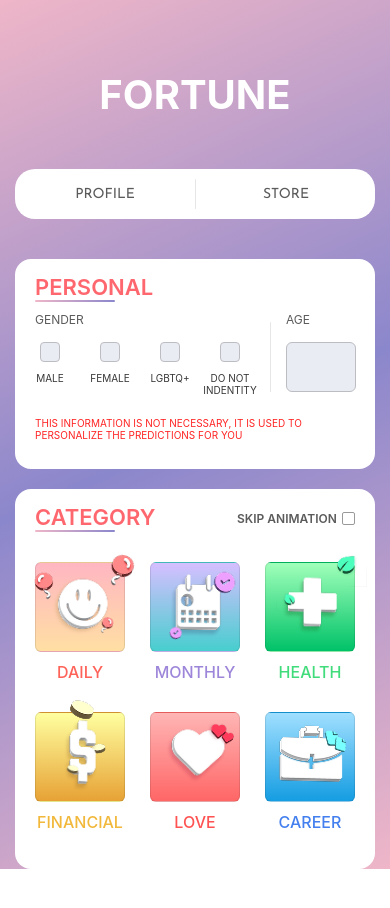
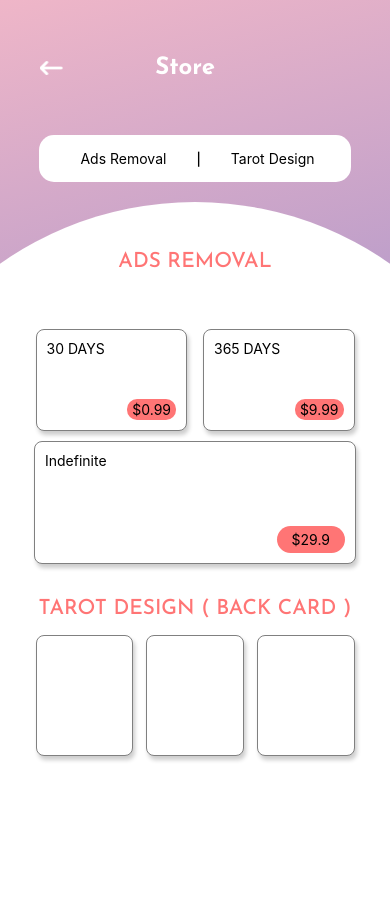
Before and after one commit to Napus-BackendDev/Mobile, a React Native app in the folder Frontend/: screen /Store in a window 390 px wide. Shown: the top 908 px of the page. Before the commit the page ends 869 px from the top, so only its background shows below. Built offline with nearby package versions, Linux system fonts and the light colour scheme.

Commit message:
Draft of Store Screen

```diff
--- a/Frontend/App.js
+++ b/Frontend/App.js
@@ -9,6 +9,7 @@ import ProfileLogInedScreen from './src/screens/ProfileLogInedScreen';
 import DailyScreen from './src/screens/DailyScreen';
 import LoginScreen from './src/screens/LoginScreen';
 import SignupScreen from './src/screens/SignupScreen';
+import StoreScreen from './src/screens/StoreScreen';
 
 const Stack = createStackNavigator();
 
@@ -22,6 +23,7 @@ export default function App() {
         <Stack.Screen name='Profile' component={ProfileScreen} options={{ headerShown: false }}/>
         <Stack.Screen name='ProfileLogIned' component={ProfileLogInedScreen} options={{ headerShown: false }}/>
         <Stack.Screen name="Daily" component={DailyScreen} options={{ headerShown: false }}/>
+        <Stack.Screen name='Store' component={StoreScreen} options={{headerShown:false}}/>
       </Stack.Navigator>
     </NavigationContainer>
   );
--- a/Frontend/src/screens/HomeScreen.js
+++ b/Frontend/src/screens/HomeScreen.js
@@ -29,9 +29,9 @@ export default function HomeScreen({ navigation }) {
 
                 {/* Navigation Tab */}
                 <View style={ styles.navigation }>
-                    <TouchableOpacity style={ component.navigator } onPress={() => navigation.navigate('Profile')}>PROFILE</TouchableOpacity>
+                    <TouchableOpacity style={ component.navigator } onPress={() => navigation.navigate('Profile')}><Text>PROFILE</Text></TouchableOpacity>
                     <View style={ component.line }/>
-                    <TouchableOpacity style={ component.navigator } >STORE</TouchableOpacity>
+                    <TouchableOpacity style={ component.navigator } onPress={()=>navigation.navigate("Store")}><Text>STORE</Text></TouchableOpacity>
                 </View>
 
                 {/* Personal Tab */}
--- /dev/null
+++ b/Frontend/src/screens/StoreScreen.js
@@ -0,0 +1,253 @@
+import { LinearGradient } from 'expo-linear-gradient';
+import { Linking, StyleSheet, Text, View , TouchableOpacity , Image} from 'react-native';
+import { useFonts } from "expo-font";
+
+export default function StoreScreen({ navigation }) {
+  const [fontsLoaded] = useFonts({
+      'JosefinSans': require('../../assets/fonts/JosefinSans.ttf'),
+  });
+
+  return (
+    <LinearGradient
+      colors={['#EFB6C8', '#8B87CC', '#EFB6C8']}
+      start={{ x: 0, y: 0 }}
+      end={{ x: 1, y: 1 }}
+      style={styles.background}
+    >
+      {/* Add the header */}
+      <View style={ styles.header }>
+        <TouchableOpacity style={{paddingLeft: 20}} onPress={() => navigation.navigate('Home')}>
+          <Image
+            source={require('../../assets/img/Arrow.png')}
+            style={{ width: 23.03, height: 14 }}
+          />
+        </TouchableOpacity>
+        <Text style={styles.title}>Store</Text>
+
+      </View>
+
+      <View style={styles.ractangle}>
+            <View style={styles.adsRemove}><TouchableOpacity><Text>Ads Removal</Text></TouchableOpacity></View>
+            <View style={styles.line}>|</View>
+            <View style={styles.tarotDesign}><TouchableOpacity><Text>Tarot Design</Text></TouchableOpacity></View>
+      </View>
+
+      {/* Add the profile */}
+      <View style={styles.curve}>
+        {/* Ads Removal Section */}
+        <Text style={ styles.text }> ADS REMOVAL </Text>
+        <View style={styles.container}>
+          <View style={styles.element0}>
+            <View style={styles.child}>
+              <Text style={styles.title2}>30 DAYS</Text>
+              <View style={styles.priceContainer2}>
+                <Text>$0.99</Text>
+              </View>
+            </View>
+            <View style={styles.child}>
+              <Text style={styles.title2}>365 DAYS</Text>
+              <View style={styles.priceContainer2}>
+                <Text>$9.99</Text>
+              </View>
+            </View>
+          </View>
+          <View style={styles.element1}>
+            <Text style={styles.title1}>Indefinite</Text>
+            <View style={styles.priceContainer}>
+              <Text>$29.9</Text>
+            </View>
+          </View>
+        </View>
+        {/* Tarot Card Design Section */}
+        <Text style={ styles.text }> TAROT DESIGN ( BACK CARD ) </Text>
+        <View style={styles.designContainer}>
+          <View style={styles.card}></View>
+          <View style={styles.card}></View>
+          <View style={styles.card}></View>
+        </View>
+
+
+      </View>
+
+    </LinearGradient>
+  );
+}
+
+const styles = StyleSheet.create({
+  background: {
+    flex: 1,
+    overflow: 'hidden',
+    fontFamily: 'JosefinSans',
+  },
+  header: {
+    flexDirection: 'row',
+    alignItems: 'center',
+    marginLeft: '5%',
+    fontFamily: 'JosefinSans',
+  },
+  ractangle:{
+    display:'flex',
+    flexDirection:'row',
+    justifyContent:'center',
+    backgroundColor:"#FFF",
+    alignSelf:'center',
+    width:'80%',
+    borderRadius:15,
+    marginBottom:'5%'
+
+  },
+  adsRemove:{
+    // padding:'2%',
+    marginTop:15,
+    marginBottom:15,
+    marginLeft:25,
+    marginRight:30,
+    fontFamily:'JosefinSans',
+    fontSize:'2rem'
+  },
+  tarotDesign:{
+    // padding:'2%',
+    marginTop:15,
+    marginBottom:15,
+    marginRight:20,
+    marginLeft:30,
+    fontFamily:'JosefinSans',
+    fontSize:'2rem'
+  },
+  line:{
+    // margin:'5%',
+    alignSelf:'center'
+
+  },
+  title: {
+    marginTop: '15%',
+    marginBottom: '15%',
+    marginLeft: '25%',
+    fontSize: 24,
+    color: 'white',
+    fontWeight: 'bold',
+    fontFamily: 'JosefinSans',
+  },
+  text: {
+    fontSize: '1.3rem',
+    color: 'black',
+    fontWeight: 500,
+    top: '4%',
+    fontFamily: 'JosefinSans',
+    color:'#FF7575'
+  },
+  curve: {
+    alignSelf: 'center',
+    width: 678 ,
+    height: 1225,
+    backgroundColor: 'white',
+    borderTopLeftRadius: 500,
+    borderTopRightRadius: 500,
+    // inside
+    alignItems: 'center',
+  },
+  container:{
+    borderRadius:20,
+    height:'20%',
+    width:'50%',
+    marginTop:'12%'
+  },
+  element0:{
+    display:'flex',
+    flexDirection:'row',
+    alignSelf:'center',
+    justifyContent:'space-between',
+    width:'100%',
+    height:'50%',
+    padding:10,
+    marginTop:5,
+    borderRadius:8,
+  },
+  element1: {
+    alignSelf: "center",
+    justifyContent: "space-between",
+    width: "95%",
+    height: "50%",
+    borderWidth: 1,
+    borderColor: "grey",
+    padding: 10,
+    marginTop: 10,
+    borderRadius: 8,
+    backgroundColor: "white", // Optional: Avoids transparency issues
+    shadowColor: "#000",
+    shadowOffset: { width: 2, height: 4 },
+    shadowOpacity: 0.2,
+    shadowRadius: 4,
+  },
+
+  title1: {
+    alignSelf: "flex-start",
+  },
+
+  priceContainer: {
+    alignSelf: "flex-end",
+    paddingLeft:15,
+    paddingRight:15,
+    paddingTop:5,
+    paddingBottom:5,
+    borderRadius:15,
+    backgroundColor:'#FF7575'
+
+  },
+  child:{
+    borderRadius:8,
+    width:'47.5%',
+    height:'100%',
+    margin:0,
+    borderWidth:1,
+    borderColor:'grey',
+    justifyContent:'space-between',
+    backgroundColor: "white",
+    padding: 10,
+    marginTop: 10,
+    shadowColor: "#000",
+    shadowOffset: { width: 2, height: 4 },
+    shadowOpacity: 0.2,
+    shadowRadius: 4,
+  },
+  title2:{
+    alignSelf:'flex-start'
+  },
+  priceContainer2:{
+    alignSelf:'flex-end',
+    paddingLeft:5,
+    paddingRight:5,
+    paddingTop:2,
+    paddingBottom:2,
+    borderRadius:10,
+    backgroundColor:'#FF7575'
+  },
+  designContainer:{
+    display:'flex',
+    flexDirection:'row',
+    alignSelf:'center',
+    justifyContent:'space-between',
+    width:'50%',
+    height:'50%',
+    padding:10,
+    marginTop:45,
+    borderRadius:8,
+
+  },
+  card:{
+    borderRadius:8,
+    width:'30.5%',
+    height:'20.5%',
+    margin:0,
+    borderWidth:1,
+    borderColor:'grey',
+    justifyContent:'space-between',
+    backgroundColor: "white",
+    padding: 10,
+    marginTop: 10,
+    shadowColor: "#000",
+    shadowOffset: { width: 2, height: 4 },
+    shadowOpacity: 0.2,
+    shadowRadius: 4,
+  }
+});
```
Also changed, not shown: Frontend/src/screens/LoginScreen.js (line endings or trailing spaces).
